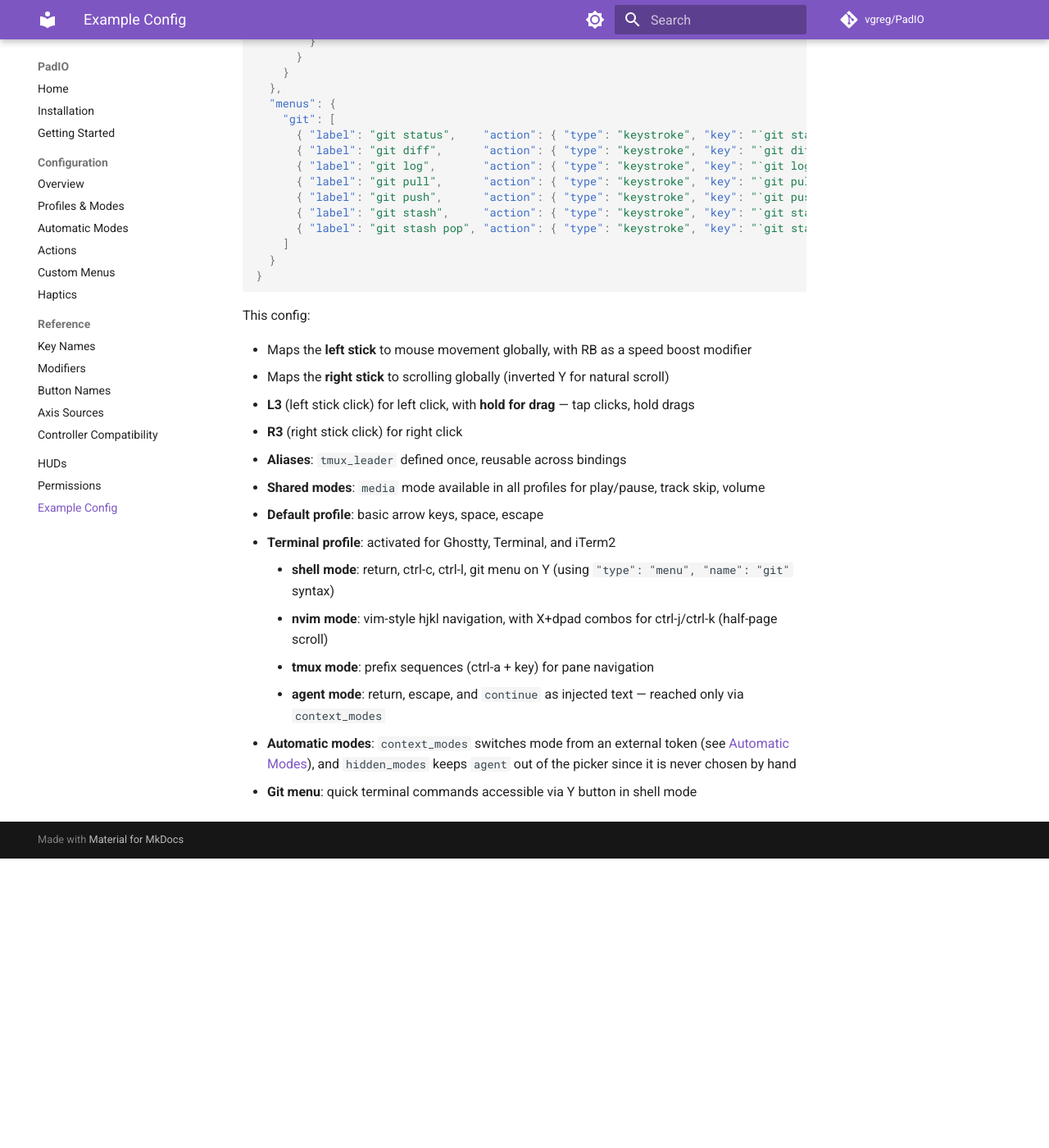
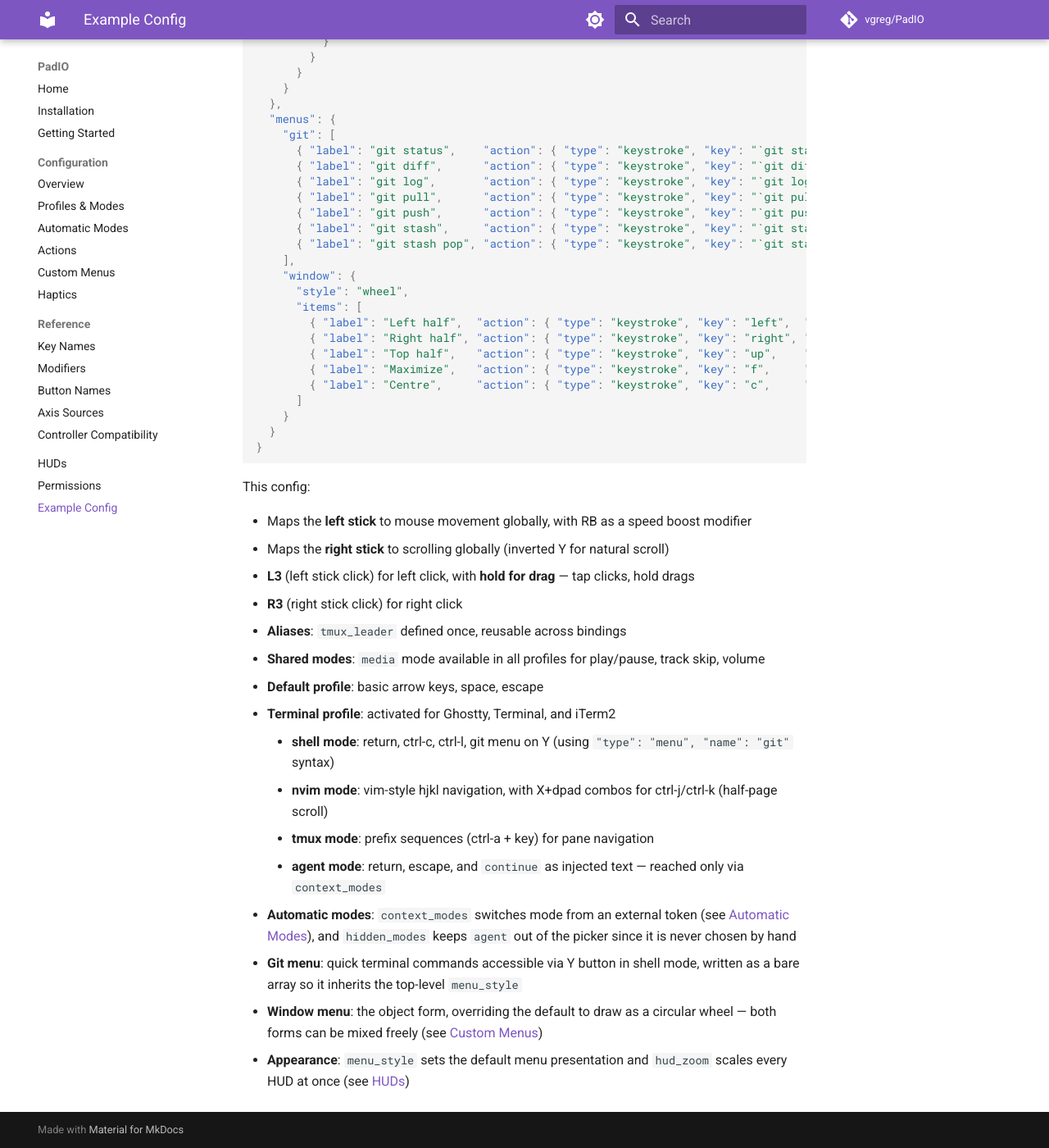
Before and after one commit to vgreg/PadIO, an MkDocs documentation site: the page built from docs/example-config.md, in a window 1280 px wide and 1400 px high, scrolled down 2519 px. Shown: the whole window at 82% size. Built offline with MkDocs 1.6.1 and Material for MkDocs 9.7.7, drawn with Linux system fonts in a browser that asks for light colours; comment, search, counter and statistics services are not loaded; before the commit the page ends 3566 px from its top, so only the background shows below that.

Commit message:
document menu_style and hud_zoom in the remaining pages
The example config had picked up hud_zoom but not menu_style or the object-form
menu, so it no longer matched the sample config.json it mirrors. Add both, plus
notes explaining that the bare-array and object menu forms can be mixed.

The menu action reference described how to open a menu but never pointed at the
page defining one; link it. Add a feature bullet for HUD scaling, which was
otherwise only discoverable in the config reference.

Co-Authored-By: Claude Opus 5 (1M context) <noreply@anthropic.com>

````diff
--- a/docs/example-config.md
+++ b/docs/example-config.md
@@ -7,6 +7,7 @@ A complete annotated config demonstrating profiles, modes, sequences, custom men
   "trigger_threshold": 0.5,
   "debug_overlay": false,
   "hud_zoom": 1.0,
+  "menu_style": "list",
   "aliases": {
     "tmux_leader": { "type": "keystroke", "key": "a", "modifiers": ["ctrl"] }
   },
@@ -137,7 +138,17 @@ A complete annotated config demonstrating profiles, modes, sequences, custom men
       { "label": "git push",      "action": { "type": "keystroke", "key": "`git push\n`" } },
       { "label": "git stash",     "action": { "type": "keystroke", "key": "`git stash\n`" } },
       { "label": "git stash pop", "action": { "type": "keystroke", "key": "`git stash pop\n`" } }
-    ]
+    ],
+    "window": {
+      "style": "wheel",
+      "items": [
+        { "label": "Left half",  "action": { "type": "keystroke", "key": "left",  "modifiers": ["ctrl", "opt"] } },
+        { "label": "Right half", "action": { "type": "keystroke", "key": "right", "modifiers": ["ctrl", "opt"] } },
+        { "label": "Top half",   "action": { "type": "keystroke", "key": "up",    "modifiers": ["ctrl", "opt"] } },
+        { "label": "Maximize",   "action": { "type": "keystroke", "key": "f",     "modifiers": ["ctrl", "opt"] } },
+        { "label": "Centre",     "action": { "type": "keystroke", "key": "c",     "modifiers": ["ctrl", "opt"] } }
+      ]
+    }
   }
 }
 ```
@@ -157,4 +168,6 @@ This config:
     - **tmux mode**: prefix sequences (ctrl-a + key) for pane navigation
     - **agent mode**: return, escape, and `continue` as injected text — reached only via `context_modes`
 - **Automatic modes**: `context_modes` switches mode from an external token (see [Automatic Modes](configuration/automatic-modes.md)), and `hidden_modes` keeps `agent` out of the picker since it is never chosen by hand
-- **Git menu**: quick terminal commands accessible via Y button in shell mode
+- **Git menu**: quick terminal commands accessible via Y button in shell mode, written as a bare array so it inherits the top-level `menu_style`
+- **Window menu**: the object form, overriding the default to draw as a circular wheel — both forms can be mixed freely (see [Custom Menus](configuration/menus.md))
+- **Appearance**: `menu_style` sets the default menu presentation and `hud_zoom` scales every HUD at once (see [HUDs](huds.md))
````
Also changed, not shown: README.md (+1 -0 lines), docs/configuration/actions.md (+2 -0 lines), docs/index.md (+1 -0 lines).
